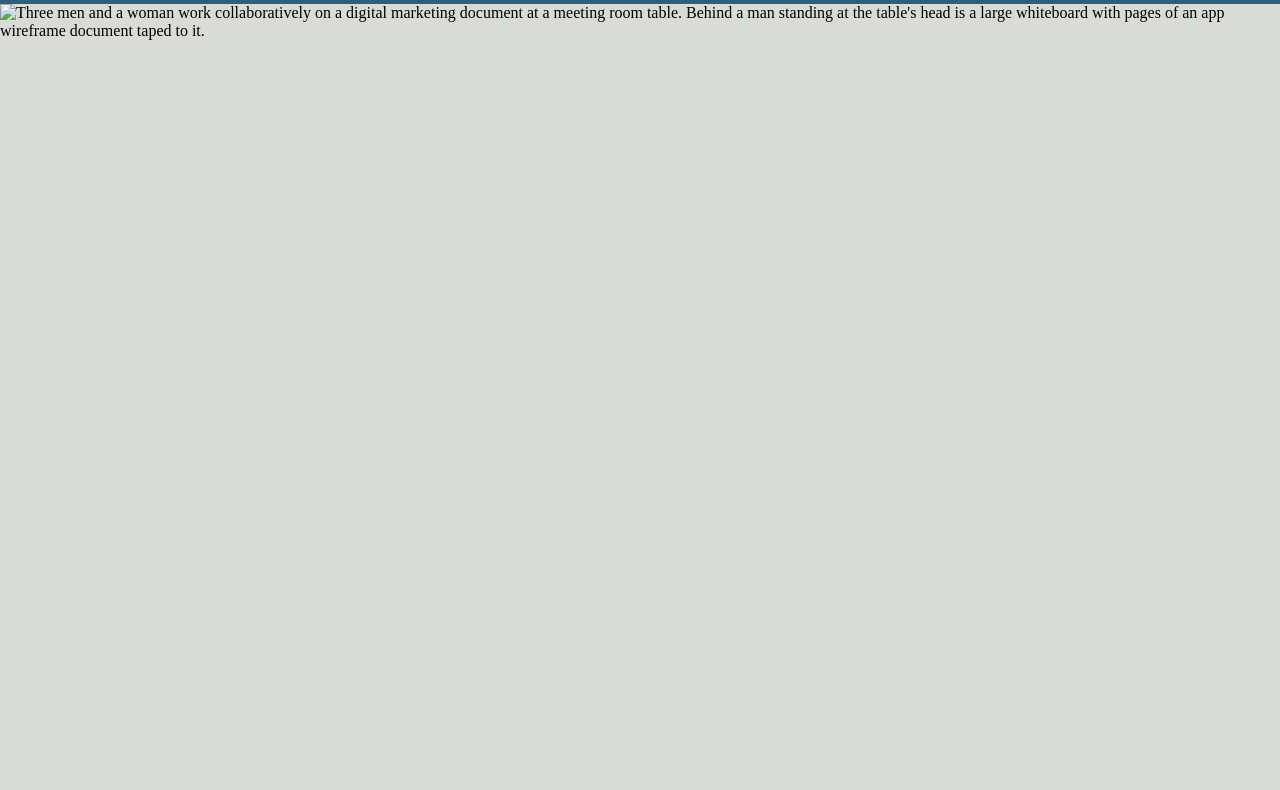
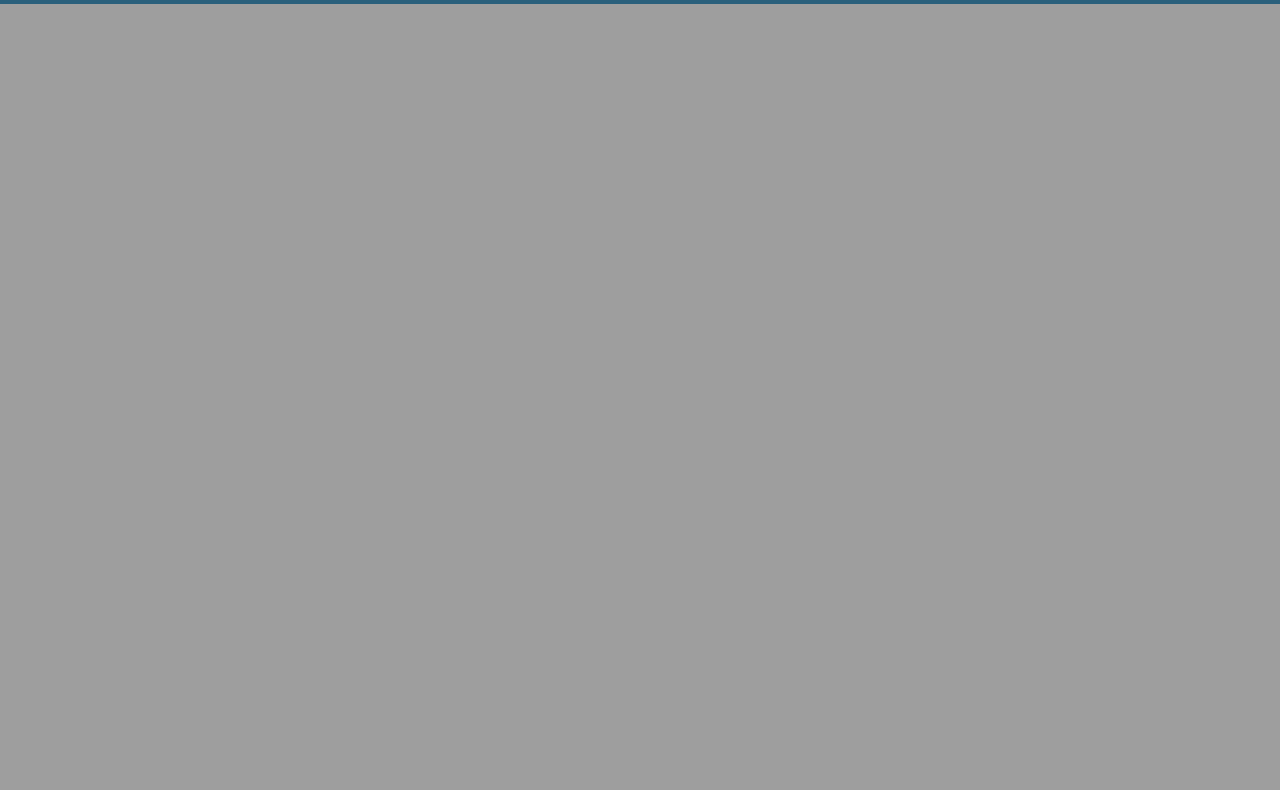
Before and after one commit to kitrath/module-1-challenge, a plain HTML site: page index.html in a window 1280 px wide. Shown: the part 93-883 px from the top of the page. Drawn offline with Linux system fonts and the light colour scheme; the site is published under a folder, as on GitHub Pages, so addresses that start at the root find nothing.

Commit message:
Fix path for hero image in index.html

```diff
--- a/index.html
+++ b/index.html
@@ -26,7 +26,7 @@
     </header>
 
     <div class="hero">
-        <img src="/assets/images/digital-marketing-meeting.jpg" alt="Three men and a woman work collaboratively on a digital marketing document at a meeting room table.  Behind a man standing at the table's head is a large whiteboard with pages of an app wireframe document taped to it." />
+        <img src="./assets/images/digital-marketing-meeting.jpg" alt="Three men and a woman work collaboratively on a digital marketing document at a meeting room table.  Behind a man standing at the table's head is a large whiteboard with pages of an app wireframe document taped to it." />
     </div>
 
     <main>
```
